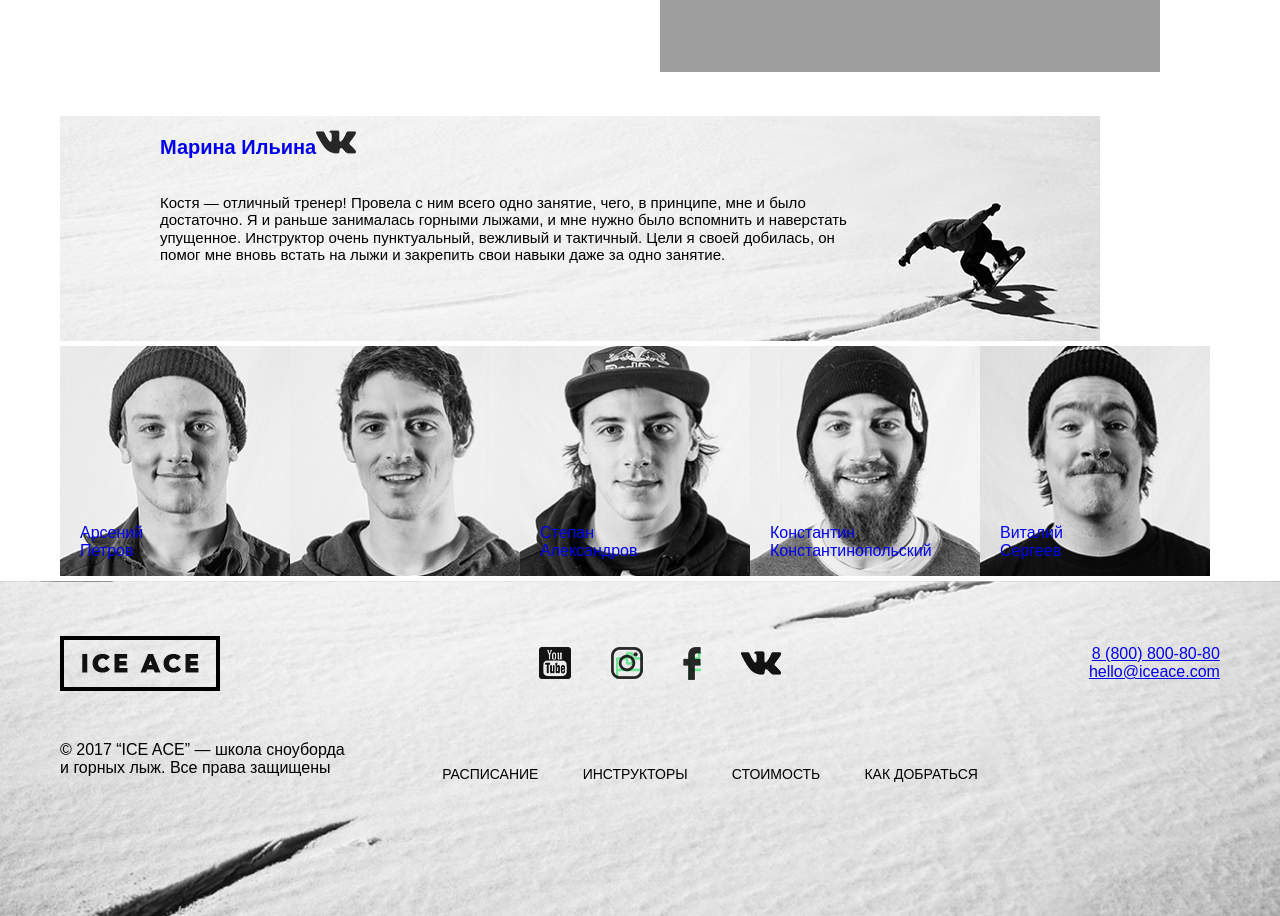
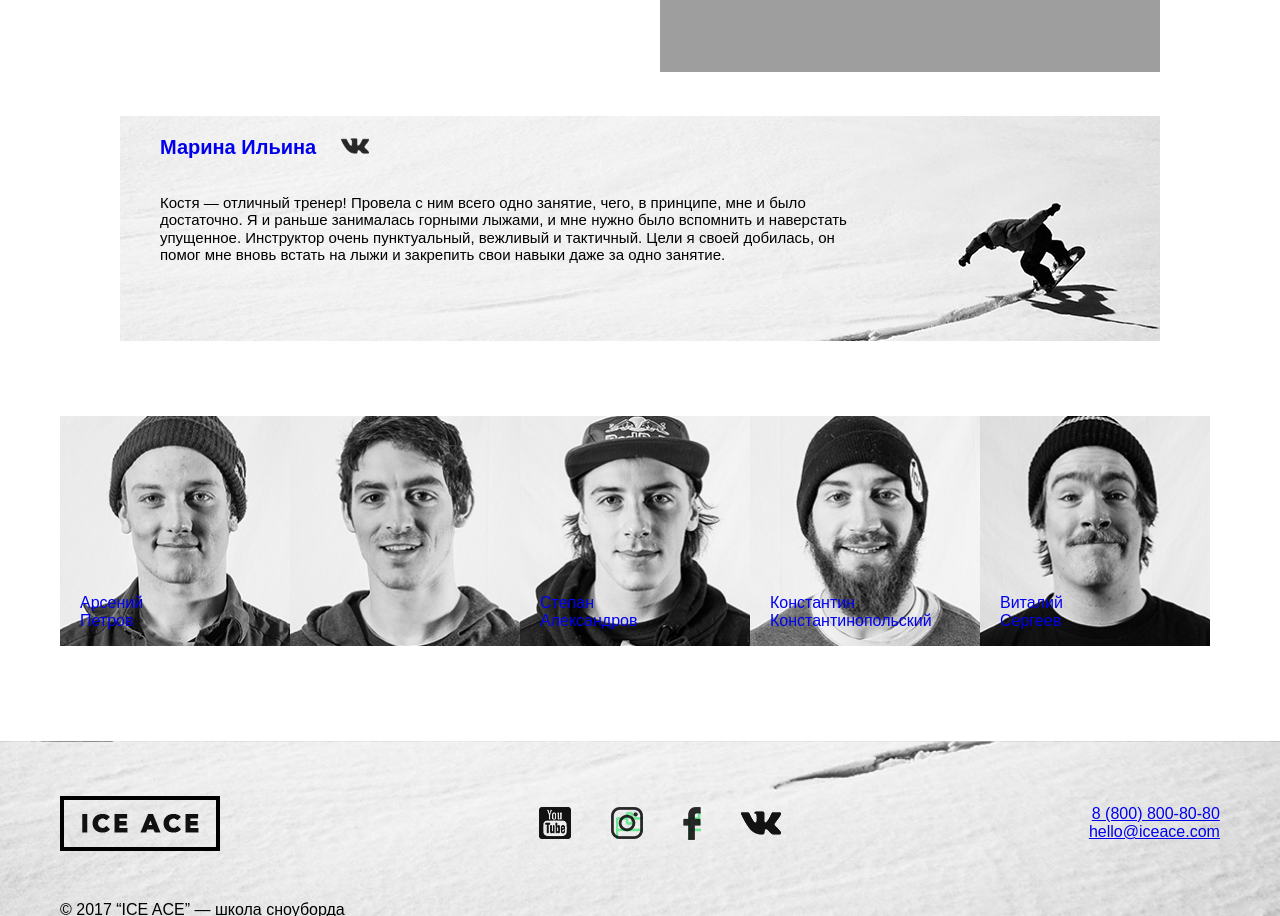
Before and after one commit to filinova/iceace, a plain HTML site: page test.html in a window 1280 px wide. Shown: the part 1008-1924 px from the top of the page. Drawn offline with Linux system fonts and the light colour scheme; grey boxes are pictures that could not be loaded; a web font is replaced by a local one.

Commit message:
Исправлены отзывы

```diff
--- a/css/style.css
+++ b/css/style.css
@@ -709,6 +709,7 @@ body{
   height: 230px;
   background-image: url(../img/review-bg.png);
   background-repeat: no-repeat;
+  margin-bottom: 70px;
 }
 .review-content {
   width: 700px;
@@ -722,11 +723,20 @@ body{
 .review-profile h3{
   display: inline-block;
   font-size: 20px;
+  margin-right: 25px;
+  margin-top: 20px;
 }
 
 .review-content p{
   font-size: 15px;
   font-family: PTSans, sans-serif;
+}
+.review-vk {
+  width: 28px;
+  height: 16px;
+}
+.instructors-bot {
+  margin-bottom: 90px;
 }
 
 /*Schedule section*/
--- a/test.html
+++ b/test.html
@@ -109,20 +109,21 @@
           </div>
         </div>
 
-          <div class="review">
+          <div class="instructors-review">
             <div class="instructors-profile-wrap">
+            <div class="review">
               <div class="review-content">
               <a href="#" class="review-profile">
                 <h3>Марина Ильина</h3>
-                <img src="img/vk-logo.png" alt="">
+                <img class="review-vk" src="img/vk-logo.png" alt="" >
               </a>
               <p>Костя — отличный тренер! Провела с ним всего одно занятие, чего, в принципе, мне и было достаточно. Я и раньше занималась горными лыжами, и мне нужно было вспомнить и наверстать упущенное. Инструктор очень пунктуальный, вежливый и тактичный. Цели я своей добилась, он помог мне вновь встать на лыжи и закрепить свои навыки даже за одно занятие.</p>
               </div>
+              </div>
             </div>
-
           </div>
       </div>
-            <div class="instructors">
+      <div class="instructors instructors-bot">
       <div class="container">
         <a href="#" class="instructors-item">
           <img src="img/instr6.jpg" alt="" class="instructors-photo">
@@ -144,7 +145,6 @@
           <img src="img/instr10.jpg" alt="" class="instructors-photo">
           <span class="instructors-name">Виталий<br> Сергеев</span>
         </a>
-
       </div>
      </div>
     </div>
```
